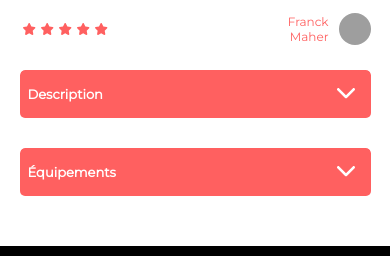
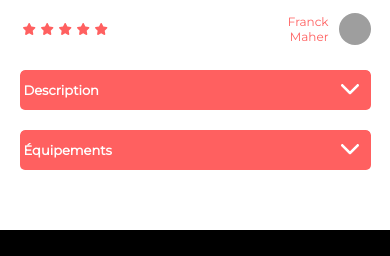
Before and after one commit to benjamincormier/kasa, a React (Create React App) app: page /accomodation/0979876d in a window 390 px wide. Shown: the part 469-725 px from the top of the page. Built offline with nearby package versions, Linux system fonts and the light colour scheme; grey boxes are pictures that could not be loaded.

Commit message:
accomodation component refactoring

```diff
--- a/src/components/collapse/collapse.styles.scss
+++ b/src/components/collapse/collapse.styles.scss
@@ -1,7 +1,7 @@
 .collapse {
   width: 100%;
   border-radius: 5px;
-  margin-bottom: 20px;
+  margin-bottom: 10px;
   overflow: hidden;
 
   &__menu {
@@ -57,6 +57,9 @@
 
 @media (max-width: 768px) {
   .collapse {
+    &__menu {
+      padding: 4px;
+    }
     &__title {
       font-size: 13px;
     }
--- a/src/pages/about/about.component.jsx
+++ b/src/pages/about/about.component.jsx
@@ -8,7 +8,7 @@ import "./about.styles.scss";
 const About = () => (
   <div className="about">
     <Banner title="" img={bannerImg} />
-    <div className="about__dropdowns-container">
+    <div className="about__collapses-container">
       <Collapse
         title="Fiabilité"
         details="Les annonces postées sur Kasa garantissent une fiabilité totale. Les photos sont conformes aux logements, et toutes les informations sont
--- a/src/pages/about/about.styles.scss
+++ b/src/pages/about/about.styles.scss
@@ -2,7 +2,7 @@
   max-width: 1240px;
   margin: 0 auto;
 
-  &__dropdowns-container {
+  &__collapses-container {
     display: flex;
     flex-direction: column;
     margin: 0 auto;
--- a/src/pages/accomodation/accomodation.component.jsx
+++ b/src/pages/accomodation/accomodation.component.jsx
@@ -1,5 +1,6 @@
+import { useState, useEffect } from "react";
 import { useParams } from "react-router-dom";
-import galleryData from "../../assets/logements.json";
+import data from "../../assets/logements.json";
 
 import "./accomodation.styles.scss";
 
@@ -10,32 +11,28 @@ import Tag from "../../components/tag/tag.component";
 
 const Accomodation = () => {
   const { id } = useParams();
-  const selectedAccomodation = galleryData.find((item) => item.id === id);
+  const [accomodation, setAccomodation] = useState(null);
 
-  const {
-    title,
-    cover,
-    pictures,
-    description,
-    host,
-    rating,
-    location,
-    equipments,
-    tags,
-  } = selectedAccomodation;
-  return (
+  useEffect(() => {
+    const result = data.find((item) => item.id === id);
+    setAccomodation(result);
+  }, [id]);
+
+  if (!accomodation) {
+    return null;
+  }
+
+  return accomodation ? (
     <div className="accomodation">
-      {/* <img className="accomodation__cover" src={cover} alt={title} /> */}
-      <Carousel title={title} pictures={pictures} />
-
+      <Carousel title={accomodation.title} pictures={accomodation.pictures} />
       <div className="accomodation__flex-container">
         <div className="accomodation__details accomodation__details-left">
           <div className="accomodation__name">
-            <h1 className="accomodation__title">{title}</h1>
-            <h2 className="accomodation__location">{location}</h2>
+            <h1 className="accomodation__title">{accomodation.title}</h1>
+            <h2 className="accomodation__location">{accomodation.location}</h2>
           </div>
           <div className="accomodation__tags">
-            {tags.map((label) => (
+            {accomodation.tags.map((label) => (
               <Tag key={label} label={label} />
             ))}
           </div>
@@ -43,35 +40,28 @@ const Accomodation = () => {
 
         <div className="accomodation__details accomodation__details-right">
           <div className="accomodation__host">
-            <h3 className="accomodation__host-name">{host.name}</h3>
+            <h3 className="accomodation__host-name">
+              {accomodation.host.name}
+            </h3>
             <img
               className="accomodation__host-picture"
-              src={host.picture}
-              alt={host.name}
+              src={accomodation.host.picture}
+              alt={accomodation.host.name}
             />
           </div>
-          <Rating stars={rating} />
+          <Rating stars={accomodation.rating} />
         </div>
       </div>
-
-      <div className="flex-row">
-        {/* <div className="accomodation__tags">
-          {tags.map((label) => (
-            <Tag key={label} label={label} />
-          ))}
-        </div> */}
-      </div>
-
-      <div className="accomodation__flex-container--collapses">
+      <div className="accomodation__collapses-container">
         <div className="accomodation__collapse-container">
-          <Collapse title="Description" details={description} />
+          <Collapse title="Description" details={accomodation.description} />
         </div>
         <div className="accomodation__collapse-container">
-          <Collapse title="Équipements" details={equipments} />
+          <Collapse title="Équipements" details={accomodation.equipments} />
         </div>
       </div>
     </div>
-  );
+  ) : null;
 };
 
 export default Accomodation;
--- a/src/pages/accomodation/accomodation.styles.scss
+++ b/src/pages/accomodation/accomodation.styles.scss
@@ -53,7 +53,7 @@
     gap: 10px;
   }
 
-  &__flex-container-collapses {
+  &__collapses-container {
     display: flex;
     flex-direction: row;
     justify-content: space-between;
@@ -102,9 +102,10 @@
       }
     }
 
-    &__flex-container-collapses {
+    &__collapses-container {
       flex-direction: column;
     }
+
     &__collapse-container {
       width: 100%;
     }
```
